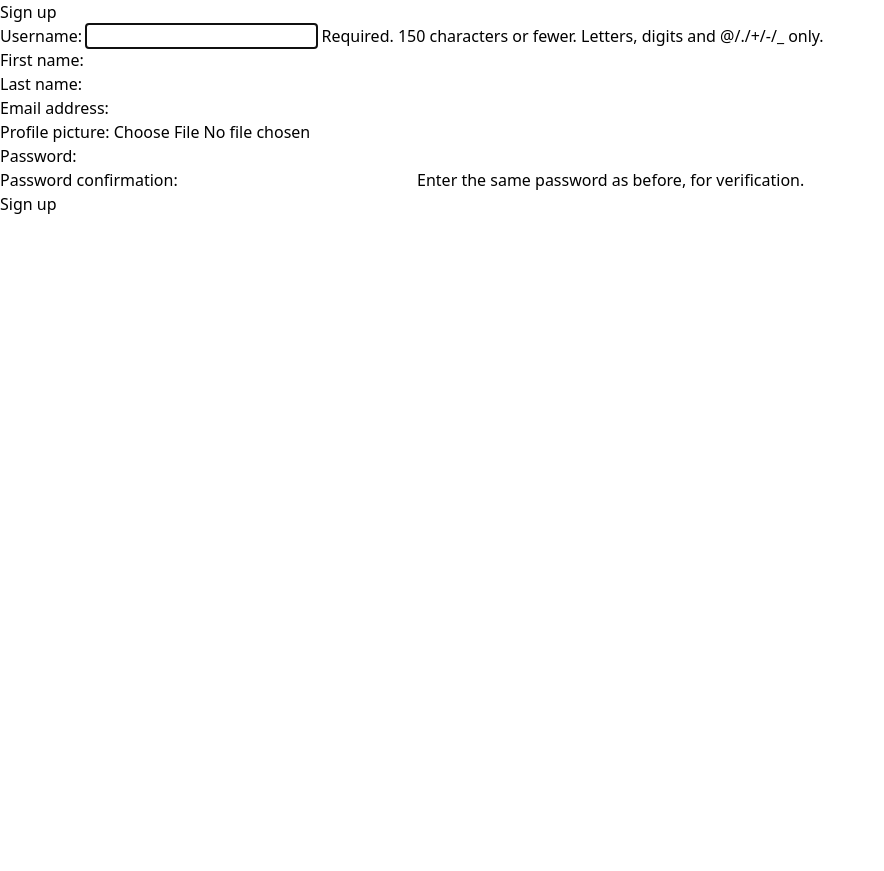
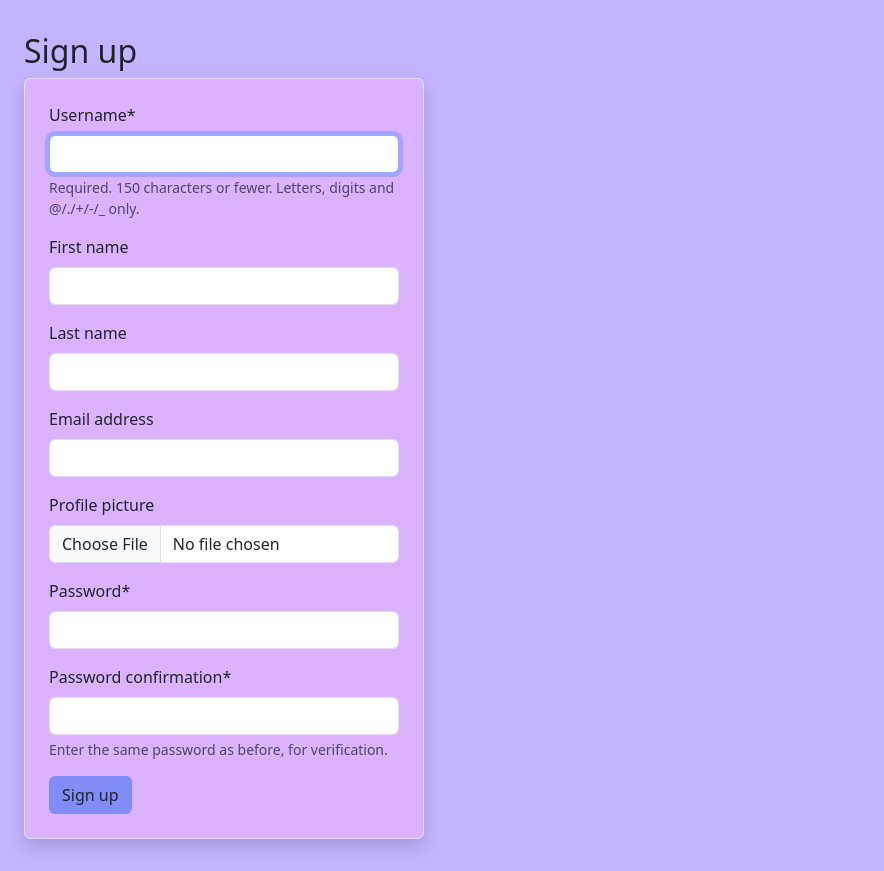
Before and after one commit to JaL11/pywebshop25, a Django app: page /useradmin/signup/ in a window 1280 px wide. Shown: the whole page, without its empty margins (0-884 px from the left). Before the commit the page ends 214 px from the top, so only its background shows below. Run offline with Django 5.2, Linux system fonts and the light colour scheme; style sheets or scripts are compiled from the project's sources; some libraries are stand-ins or nearby versions.

Commit message:
styled login and signup

```diff
--- a/Useradmin/forms.py
+++ b/Useradmin/forms.py
@@ -3,6 +3,7 @@ from .models import MyUser
 from django import forms
 from crispy_forms.helper import FormHelper
 from crispy_forms.layout import Layout, Field, Submit, Div
+from django.contrib.auth.forms import AuthenticationForm
 
 
 class MySignUpForm(UserCreationForm):
@@ -18,25 +19,6 @@ class ProfilePictureForm(forms.ModelForm):
         model = MyUser
         fields = ['profile_picture']
 
-
-class LoginForm(forms.Form):
-    sername = forms.CharField(label="Username")
+class LoginForm(AuthenticationForm):
+    username = forms.CharField(label="Username")
     password = forms.CharField(widget=forms.PasswordInput(), label="Password")
-
-    def __init__(self, *args, **kwargs):
-        super().__init__(*args, **kwargs)
-
-        self.helper = FormHelper()
-        self.helper.form_method = 'post'
-
-        self.helper.layout = Layout(
-            Div(
-                Field(
-                    "username", css_class="w-full px-4 py-2 border rounded bg-red-500 text-black"),
-                Field(
-                    "password", css_class="w-full px-4 py-2 border rounded bg-white text-black"),
-                Submit(
-                    "submit", "Login", css_class="mt-4 bg-violet-600 text-white px-4 py-2 rounded hover:bg-violet-700"),
-                css_class="bg-red-500"
-            )
-        )
--- a/Useradmin/views.py
+++ b/Useradmin/views.py
@@ -1,14 +1,12 @@
 from django.contrib.auth.views import LoginView
 from django.urls import reverse_lazy
 from django.views import generic
-from .forms import MySignUpForm
+from .forms import LoginForm, MySignUpForm
 from django.views.generic.base import TemplateView
 from .forms import ProfilePictureForm
 from django.shortcuts import render, redirect
 from django.contrib.auth.decorators import login_required
 
-
-# Create your views here.
 class MySignUpView(generic.CreateView):
     form_class = MySignUpForm
     success_url = reverse_lazy('login')
@@ -16,6 +14,7 @@ class MySignUpView(generic.CreateView):
 
 
 class MyLoginView(LoginView):
+    form_class = LoginForm
     template_name = "registration/login.html"
 
 
--- a/static/css/base.css
+++ b/static/css/base.css
@@ -11,3 +11,7 @@
   background: #4f46e5; /* indigo-600 */
   border-radius: 4px;
 }
+
+#submitLogin, #submitSignup {
+  background-color: #818cf8;
+}
--- a/templates/registration/login.html
+++ b/templates/registration/login.html
@@ -4,6 +4,7 @@
 
 {% block css %}
   <link rel="stylesheet" href="{% static 'dist/base.css' %}" />
+  <link href="https://cdn.jsdelivr.net/npm/bootstrap@5.3.3/dist/css/bootstrap.min.css" rel="stylesheet">
 {% endblock %}
 
 {% block title %}
@@ -13,11 +14,10 @@
 {% block content %}
   <div class="min-h-screen bg-violet-300 space-y-4 px-4 py-8">
     <h2>Login</h2>
-    <div class="bg-violet-300 text-white p-4">Hello</div>
-    <form method="post">
+    <form method="post" class="p-4 border rounded shadow bg-purple-300 w-100" style="max-width: 400px;">
       {% csrf_token %}
       {{ form|crispy }}
-      <button type="submit">Login</button>
+      <button type="submit" id="submitLogin" class="btn color:purple-500">Login</button>
     </form>
   </div>
 {% endblock %}
--- a/templates/registration/signup.html
+++ b/templates/registration/signup.html
@@ -1,12 +1,21 @@
 {% extends 'home.html' %}
+{% load static %}
+{% load crispy_forms_tags %}
+
+{% block css %}
+  <link rel="stylesheet" href="{% static 'dist/base.css' %}" />
+  <link href="https://cdn.jsdelivr.net/npm/bootstrap@5.3.3/dist/css/bootstrap.min.css" rel="stylesheet">
+{% endblock %}
 
 {% block title %}Sign Up{% endblock %}
 
 {% block content %}
+  <div class="min-h-screen bg-violet-300 space-y-4 px-4 py-8">
     <h2>Sign up</h2>
-    <form method="post" enctype="multipart/form-data">
-        {% csrf_token %}
-        {{ form.as_p }}
-        <button type="submit">Sign up</button>
+    <form method="post" enctype="multipart/form-data" class="p-4 border rounded shadow bg-purple-300 w-100" style="max-width: 400px;">
+      {% csrf_token %}
+      {{ form|crispy }}
+      <button type="submit" id="submitSignup" class="btn">Sign up</button>
     </form>
+  </div>
 {% endblock %}
--- a/webshop/settings.py
+++ b/webshop/settings.py
@@ -40,7 +40,7 @@ INSTALLED_APPS = [
     'Useradmin.apps.UseradminConfig',
     'store',
     "crispy_forms",
-    "crispy_tailwind",
+    "crispy_bootstrap5"
 ]
 
 MIDDLEWARE = [
@@ -134,5 +134,5 @@ MEDIA_ROOT = BASE_DIR / 'media'
 
 AUTH_USER_MODEL = 'Useradmin.MyUser'
 
-CRISPY_ALLOWED_TEMPLATE_PACKS = ["tailwind"]
-CRISPY_TEMPLATE_PACK = "tailwind"
+CRISPY_ALLOWED_TEMPLATE_PACKS = ["bootstrap5"]
+CRISPY_TEMPLATE_PACK = "bootstrap5"
```
